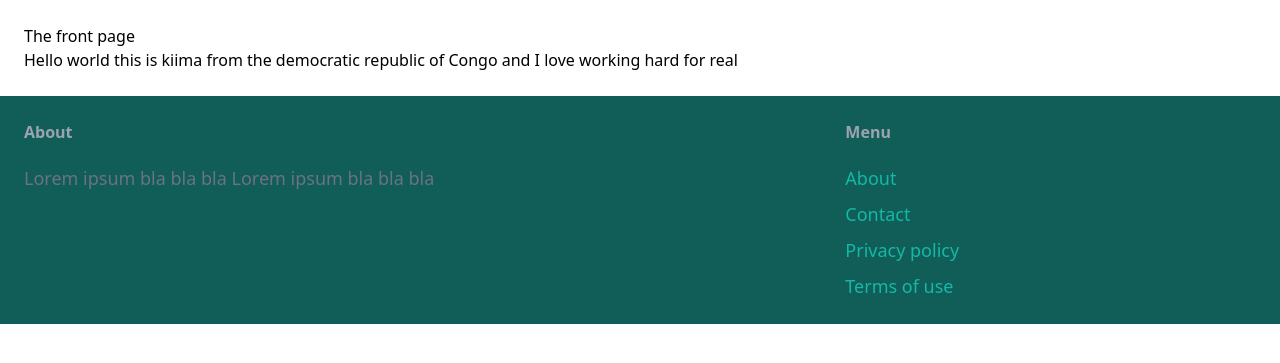
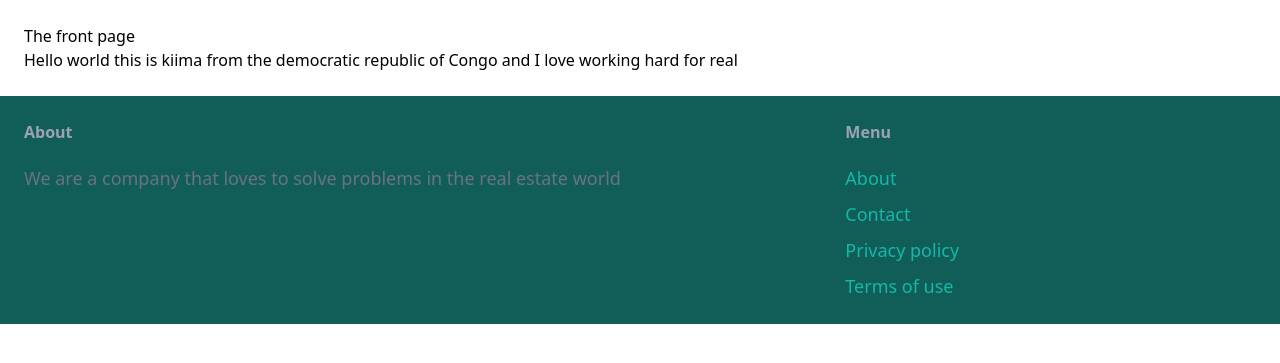
Before and after one commit to AfricanboyKiima/puddle, a Django app: page / in a window 1280 px wide. Shown: the part 77-440 px from the top of the page. Run offline with Django 4.2, Linux system fonts and the light colour scheme; some libraries are stand-ins or nearby versions.

Commit message:
Added div tag and applied class attribute

```diff
--- a/core/templates/core/base.html
+++ b/core/templates/core/base.html
@@ -15,15 +15,15 @@
                 <a href="#" class="px-6 py-3 text-lg font-semibold bg-teal-500 text-white rounded-xl hover:bg-teal-700">Login</a>
             </div>
         </nav>
-        <div class="px-6 py-6">
+        <div class="px-6 py-6"><!--A div is a generic container for content and has not effect on the content until some styling is applied to it -->
          {% block content %}
-
+<!--  -->
          {% endblock %}
         </div>
         <footer class ="py-6 px-6 flex justify-between bg-teal-800">
             <div class="w-2/3 pr-10">
                 <h3 class="mb-5 font-semibold text-gray-400">About</h3>
-                <p class="text-lg text-gray-500">Lorem ipsum bla bla bla Lorem ipsum bla bla bla</p>
+                <p class="text-lg text-gray-500">We are a company that loves to solve problems in the real estate world</p>
             </div>
             <div class="w-1/3">
                 <h3 class="mb-5 font-semibold text-gray-400">Menu</h3>
```
